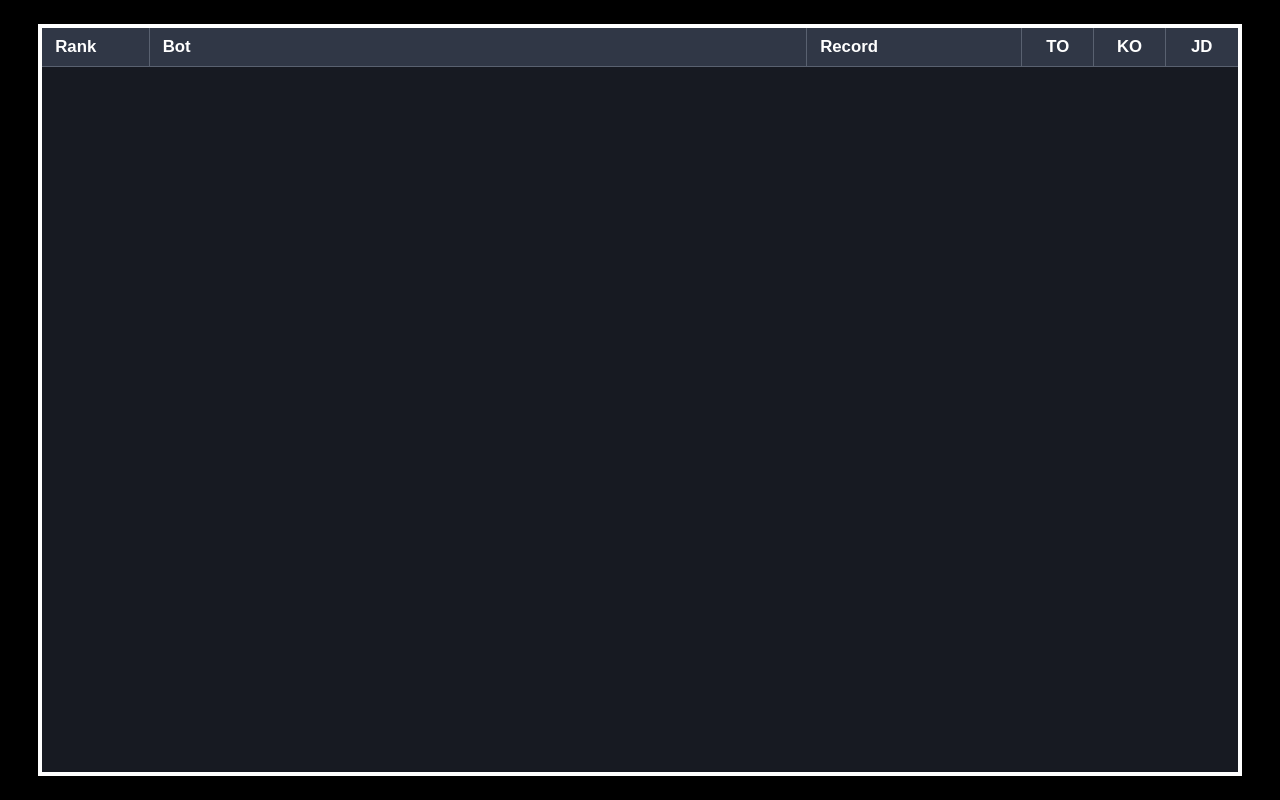
After one commit to railsiderobotics/bracket-app, a Flask app: page /standings/overlay in a window 1280 px wide. The commit adds this page. Run offline with Flask 3, Linux system fonts and the light colour scheme; lists and menus that the app fills with data are empty; parts of the project's set-up code (start-up, migrations or seed data) failed here and were passed over; some libraries are stand-ins or nearby versions.

Commit message:
Add standings streaming overlay
Co-authored-by: Copilot <223556219+Copilot@users.noreply.github.com>

```diff
--- a/app.py
+++ b/app.py
@@ -585,6 +585,17 @@ def standings():
                            current_class=current_class,
                            BOT_CLASSES=enabled,
                            CLASS_LABELS=CLASS_LABELS)
+
+
+@app.route('/standings/overlay')
+def standings_overlay():
+    current_class = request.args.get('class', '3lb')
+    enabled = enabled_classes()
+    if current_class not in enabled:
+        current_class = enabled[0] if enabled else '3lb'
+
+    return render_template('standings_overlay.html',
+                           standings=stage1_standings(current_class))
 
 
 @app.route('/competitor_results')
--- a/templates/standings.html
+++ b/templates/standings.html
@@ -2,7 +2,10 @@
 {% block title %}Group Stage Standings{% endblock %}
 {% block content %}
 <p><a href="{{ url_for('index') }}">&larr; Back to dashboard</a></p>
-<h2>Group Stage Standings</h2>
+<div class="d-flex justify-content-between align-items-center mb-3">
+  <h2 class="mb-0">Group Stage Standings</h2>
+  <a class="btn btn-outline-secondary btn-sm" href="{{ url_for('standings_overlay', **{'class': current_class}) }}" target="_blank" rel="noopener">Streaming Overlay</a>
+</div>
 
 <ul class="nav nav-tabs mb-4">
   {% for cls in BOT_CLASSES %}
--- /dev/null
+++ b/templates/standings_overlay.html
@@ -0,0 +1,85 @@
+<!doctype html>
+<html lang="en">
+<head>
+  <meta charset="utf-8">
+  <meta name="viewport" content="width=device-width, initial-scale=1">
+  <meta http-equiv="refresh" content="10">
+  <title>Standings Overlay</title>
+  <style>
+    * { box-sizing: border-box; }
+    html, body { width: 100%; min-height: 100%; margin: 0; background: #000; }
+    body {
+      display: flex;
+      align-items: center;
+      justify-content: center;
+      padding: 3vh 3vw;
+      color: #fff;
+      font-family: Arial, Helvetica, sans-serif;
+    }
+    table {
+      width: 100%;
+      height: 94vh;
+      border: 4px solid #fff;
+      border-collapse: separate;
+      border-spacing: 0;
+      table-layout: fixed;
+      background: #171a22;
+      font-size: clamp(12px, 2.1vh, 24px);
+    }
+    th, td {
+      padding: clamp(4px, 1.1vh, 12px) clamp(6px, 1vw, 16px);
+      border-right: 1px solid #596170;
+      border-bottom: 1px solid #596170;
+      text-align: left;
+      overflow-wrap: anywhere;
+    }
+    th:last-child, td:last-child { border-right: 0; }
+    tbody tr:last-child td { border-bottom: 0; }
+    th {
+      background: #303746;
+      font-weight: 700;
+    }
+    tbody tr:nth-child(even) { background: #242a36; }
+    .rank { width: 9%; }
+    .bot { width: 55%; }
+    .record { width: 18%; }
+    .stat { width: 6%; text-align: center; }
+    .bot-name { font-weight: 700; }
+    @media (max-width: 600px) {
+      body { padding: 2vh 2vw; }
+      table { height: 96vh; font-size: clamp(10px, 1.8vh, 16px); }
+      th, td { padding: 3px 4px; }
+      .rank { width: 10%; }
+      .bot { width: 48%; }
+      .record { width: 20%; }
+      .stat { width: 7.3%; }
+    }
+  </style>
+</head>
+<body>
+  <table aria-label="Group stage standings">
+    <thead>
+      <tr>
+        <th class="rank">Rank</th>
+        <th class="bot">Bot</th>
+        <th class="record">Record</th>
+        <th class="stat">TO</th>
+        <th class="stat">KO</th>
+        <th class="stat">JD</th>
+      </tr>
+    </thead>
+    <tbody>
+      {% for stat in standings %}
+        <tr>
+          <td>{{ loop.index }}</td>
+          <td class="bot-name">{{ stat.team.display_name }}</td>
+          <td>{{ stat.record }}</td>
+          <td class="stat">{{ stat.to }}</td>
+          <td class="stat">{{ stat.ko }}</td>
+          <td class="stat">{{ stat.jd }}</td>
+        </tr>
+      {% endfor %}
+    </tbody>
+  </table>
+</body>
+</html>
```
Also changed, not shown: README.md.
